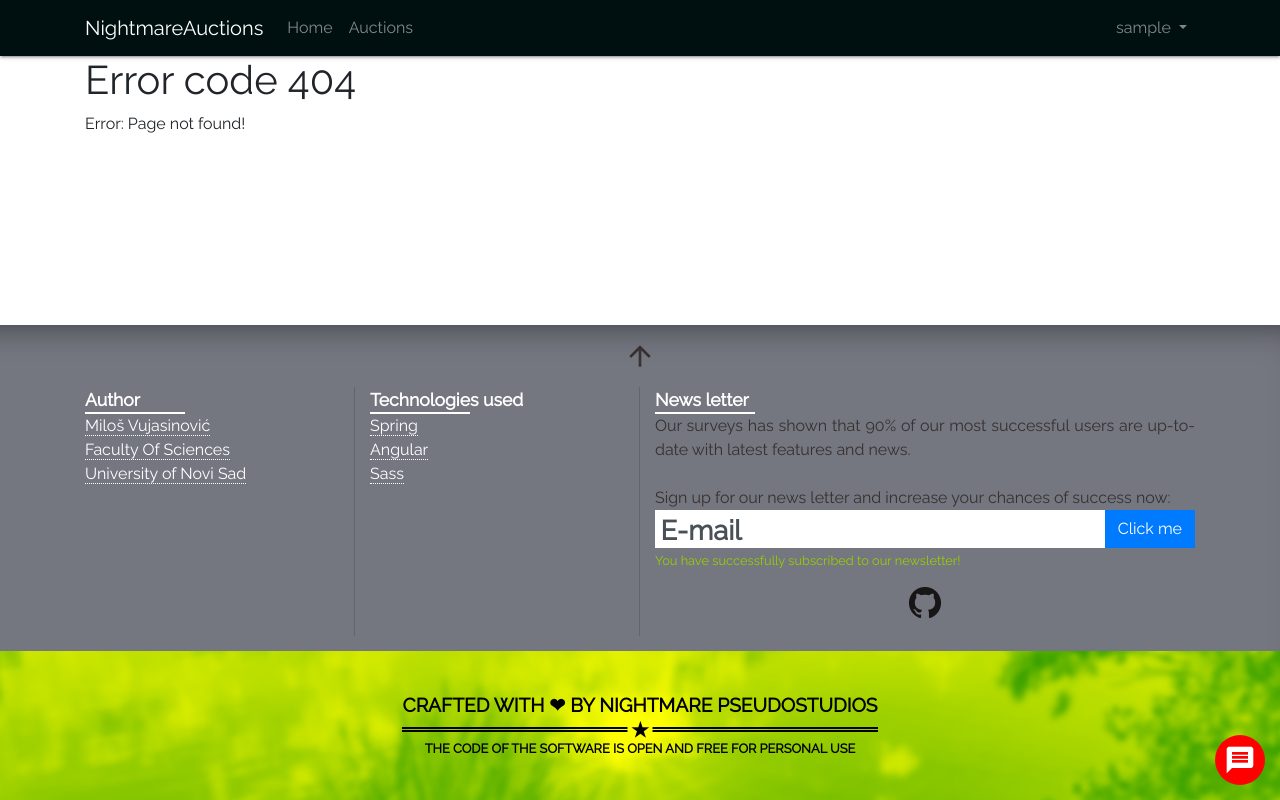
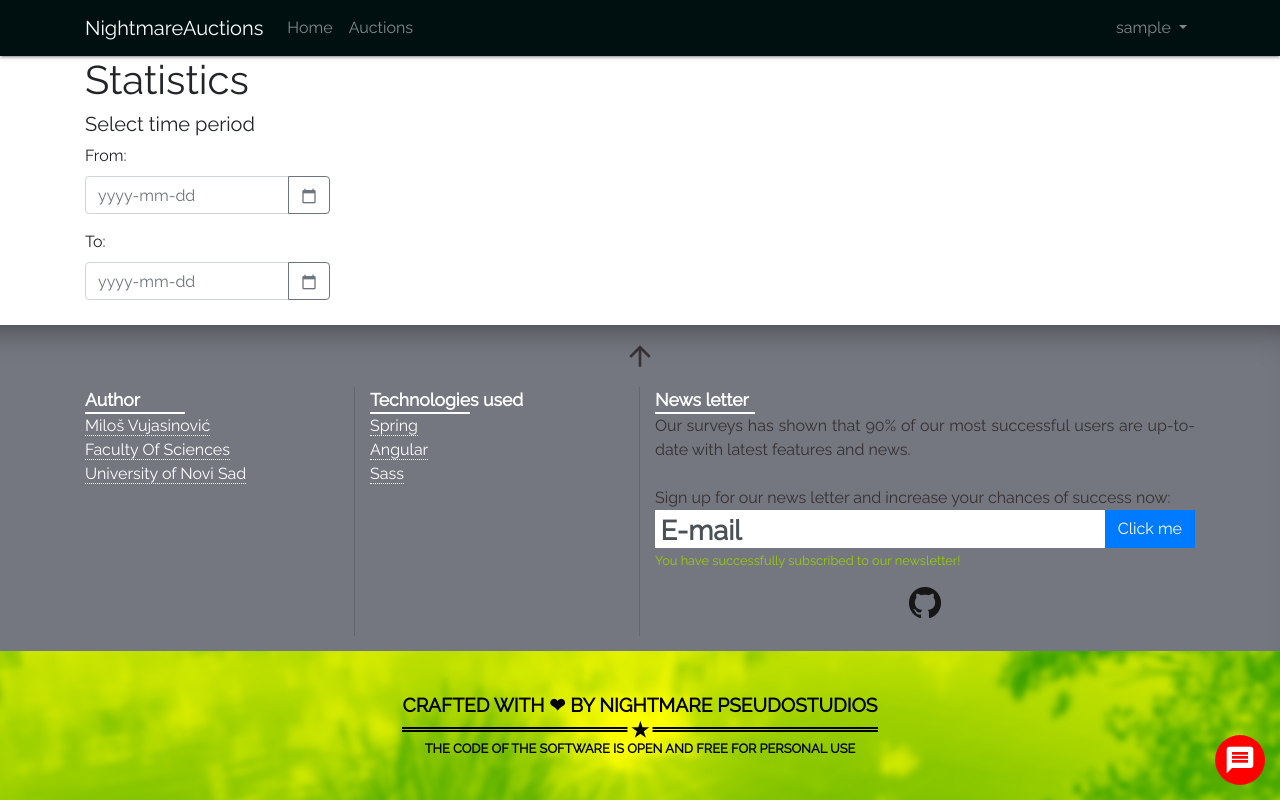
Before and after one commit to mvujas/nightmare-auctions, an Angular app in the folder nightmare-auctions-frontend/: page /statistics in a window 1280 px wide. Before the commit this address led to /404. Built offline with nearby package versions, Linux system fonts and the light colour scheme; no server answers; sample sign-in values are in the browser's storage.

Commit message:
Statistics module added. Work in progress

```diff
--- a/nightmare-auctions-frontend/src/app/app-routing.module.ts
+++ b/nightmare-auctions-frontend/src/app/app-routing.module.ts
@@ -25,6 +25,10 @@ const routes: Routes = [
     loadChildren: () => import('@modules/grades/grades.module').then(mod => mod.GradesModule)
   },
   {
+    path: 'statistics',
+    loadChildren: () => import('@modules/statistics/statistics.module').then(mod => mod.StatisticsModule)
+  },
+  {
     path: 'auth',
     loadChildren: () => import('@modules/authentication/authentication.module').then(mod => mod.AuthenticationModule)
   },
--- a/nightmare-auctions-frontend/src/app/core/authentication/authentication.service.ts
+++ b/nightmare-auctions-frontend/src/app/core/authentication/authentication.service.ts
@@ -50,6 +50,7 @@ export class AuthenticationService {
   public logout(): void {
     localStorage.removeItem('token');
     this.updateUserDetails(null);
+    location.reload(true);
   }
 
   public get token(): string {
--- a/nightmare-auctions-frontend/src/app/core/navigation-bar/navigation-bar.component.html
+++ b/nightmare-auctions-frontend/src/app/core/navigation-bar/navigation-bar.component.html
@@ -39,6 +39,10 @@
                 <i class="material-icons">person</i>
                 Profile
               </a>
+              <a class="dropdown-item" routerLink="/statistics">
+                <i class="material-icons">equalizer</i>
+                Statistics
+              </a>
               <a class="dropdown-item" routerLink="/grades/waiting">
                 <i class="material-icons">grade</i>
                 Grades
--- /dev/null
+++ b/nightmare-auctions-frontend/src/app/modules/statistics/components/select-period-form/select-period-form.component.html
@@ -0,0 +1,44 @@
+<form>
+  <div class="form-group">
+    <label for="from-date-input">From:</label>
+    <div class="form-inline">
+      <div class="form-group">
+        <div class="input-group">
+          <input class="form-control" placeholder="yyyy-mm-dd"
+                 name="dp" id="from-date-input" ngbDatepicker #fromDate="ngbDatepicker">
+          <div class="input-group-append">
+            <button class="btn btn-outline-secondary calendar" (click)="fromDate.toggle()" type="button">
+              <i class="material-icons" style="font-size: 1em;vertical-align:middle;">
+                calendar_today
+              </i>
+            </button>
+          </div>
+        </div>
+      </div>
+    </div>
+  </div>
+
+  <div class="form-group">
+    <label for="from-date-input">To:</label>
+    <div class="form-inline">
+      <div class="form-group">
+        <div class="input-group">
+          <input class="form-control" placeholder="yyyy-mm-dd"
+                name="dp" ngbDatepicker #toDate="ngbDatepicker">
+          <div class="input-group-append">
+            <button class="btn btn-outline-secondary calendar" (click)="toDate.toggle()" type="button">
+              <i class="material-icons" style="font-size: 1em;vertical-align:middle;">
+                calendar_today
+              </i>
+            </button>
+          </div>
+        </div>
+      </div>
+    </div>
+  </div>
+
+
+
+
+
+</form>
--- /dev/null
+++ b/nightmare-auctions-frontend/src/app/modules/statistics/components/select-period-form/select-period-form.component.ts
@@ -0,0 +1,15 @@
+import { Component, OnInit } from '@angular/core';
+
+@Component({
+  selector: 'app-select-period-form',
+  templateUrl: './select-period-form.component.html',
+  styleUrls: ['./select-period-form.component.scss']
+})
+export class SelectPeriodFormComponent implements OnInit {
+
+  constructor() { }
+
+  ngOnInit() {
+  }
+
+}
--- /dev/null
+++ b/nightmare-auctions-frontend/src/app/modules/statistics/pages/sold-items-statistics/sold-items-statistics.component.html
@@ -0,0 +1,6 @@
+<div class="container">
+  <h1>Statistics</h1>
+
+  <h5>Select time period</h5>
+  <app-select-period-form></app-select-period-form>
+</div>
--- /dev/null
+++ b/nightmare-auctions-frontend/src/app/modules/statistics/statistics-routing.module.ts
@@ -0,0 +1,21 @@
+import { NgModule } from '@angular/core';
+import { RouterModule, Routes } from '@angular/router';
+import { SoldItemsStatisticsComponent } from './pages/sold-items-statistics/sold-items-statistics.component';
+import { AuthGuard } from '@app/core/guards/auth.guard';
+
+const routes: Routes = [
+  {
+    path: '',
+    component: SoldItemsStatisticsComponent,
+    canActivate: [AuthGuard],
+    data: {
+      authorisedOnly: true
+    }
+  }
+];
+
+@NgModule({
+  imports: [RouterModule.forChild(routes)],
+  exports: [RouterModule]
+})
+export class StatisticsRoutingModule { }
--- /dev/null
+++ b/nightmare-auctions-frontend/src/app/modules/statistics/statistics.module.ts
@@ -0,0 +1,23 @@
+import { NgModule } from '@angular/core';
+import { CommonModule } from '@angular/common';
+import { StatisticsRoutingModule } from './statistics-routing.module';
+import { SoldItemsStatisticsComponent } from './pages/sold-items-statistics/sold-items-statistics.component';
+import { NgbModule } from '@ng-bootstrap/ng-bootstrap';
+import { SelectPeriodFormComponent } from './components/select-period-form/select-period-form.component';
+
+const components: any[] = [
+  SoldItemsStatisticsComponent,
+  SelectPeriodFormComponent
+];
+
+@NgModule({
+  imports: [
+    CommonModule,
+    StatisticsRoutingModule,
+    NgbModule
+  ],
+  declarations: [
+    ...components
+  ]
+})
+export class StatisticsModule { }
```
Also changed, not shown: nightmare-auctions-frontend/src/app/modules/statistics/pages/sold-items-statistics/sold-items-statistics.component.ts (added, +13 -0 lines), nightmare-auctions-frontend/src/app/modules/statistics/components/select-period-form/select-period-form.component.scss (added), nightmare-auctions-frontend/src/app/modules/statistics/pages/sold-items-statistics/sold-items-statistics.component.scss (added), 2 other files (tests, documents, lock files or other folders).
